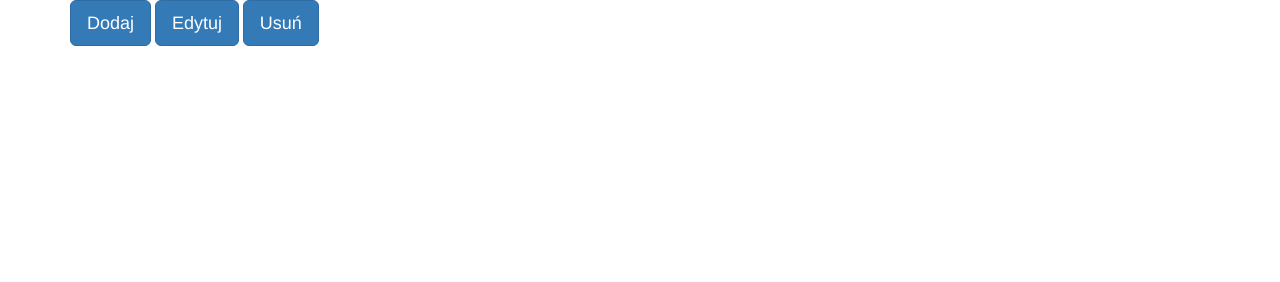
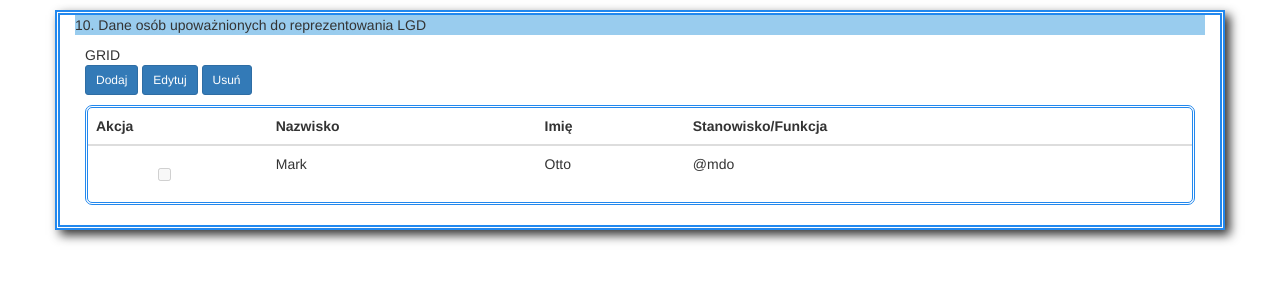
Before and after one commit to wisniewskipawel/html, a plain HTML site: page index4.html in a window 1280 px wide. Drawn offline with nearby package versions, Linux system fonts and the light colour scheme.

Commit message:
grzesiek

```diff
--- a/index4.html
+++ b/index4.html
@@ -26,12 +26,20 @@
 	</head>
 	<body>
 		<div class="container">
+			<div id=topbar>
+				10. Dane osób upoważnionych do reprezentowania LGD
+			</div>
+			<div id="content">
+
+				<div id="nav">
+					GRID
+
 
 					<div class="row">
 						<div class="col-md-12">
 
 							<!-- Przycisk uruchamiający modal -->
-						<button class="btn btn-primary btn-lg" data-toggle="modal" data-target="#myModal">
+							<button class="btn btn-primary btn-sm" data-toggle="modal" data-target="#myModal">
 								Dodaj
 							</button>
 							<!-- Modal -->
@@ -81,7 +89,7 @@
 
 
 							<!-- Przycisk uruchamiający modal -->
-						<button class="btn btn-primary btn-lg" data-toggle="modal" data-target="#myModal2">
+							<button class="btn btn-primary btn-sm" data-toggle="modal" data-target="#myModal2">
 								Edytuj
 							</button>
 							<!-- Modal -->
@@ -111,7 +119,7 @@
 							</div>
 
 							<!-- Przycisk uruchamiający modal -->
-						<button class="btn btn-primary btn-lg" data-toggle="modal" data-target="#myModal3">
+							<button class="btn btn-primary btn-sm" data-toggle="modal" data-target="#myModal3">
 								Usuń
 							</button>
 							<!-- Modal -->
@@ -143,6 +151,34 @@
 						</div>
 					</div>
 				</div>
+					<form class="form  text-center form-fluid" role="form">
+						<table class="table table-responsive table-hover text-left">
+							<thead>
+								<tr>
+									<th>Akcja</th>
+									<th>Nazwisko</th>
+									<th>Imię</th>
+									<th>Stanowisko/Funkcja</th>
+								</tr>
+							</thead>
+							<tbody>
+								<tr>
+									<td>
+										<label class="checkbox">
 
+												<input type="checkbox" id="inlineCheckbox1" value="option1" disabled>
+
+										</label>
+									</td>
+									<td>Mark</td>
+									<td>Otto</td>
+									<td>@mdo</td>
+								</tr>
+
+							</tbody>
+						</table>
+					</form>
+			</div>
+		</div>
 	</body>
 </html>
--- a/style.css
+++ b/style.css
@@ -1,15 +1,34 @@
 .container{
+margin-top: 10px;
+
+border: 5px double #28e;
+box-shadow: 5px 5px 10px;
+}
+
+.form{
+margin-top: 10px;
+
+border-radius: 7px;
+border: 3px double #28e;
+margin-bottom: 10px
+
 
 }
 
-.form{
+.checkbox{
+
+text-align: center;
+
+}
+#topbar{
+background-color: #9ce;
+}
+#content{
 padding: 10px 10px 10px 10px;
-border-radius: 7px;
-border: 3px double #28e;
-box-shadow: 5px 5px 10px;
+
+}
 
 
-}
 #Form1{
 padding-left: 2px;
 background-color: #9ce;
```
Lines whose indentation alone changed are shown as unchanged.
